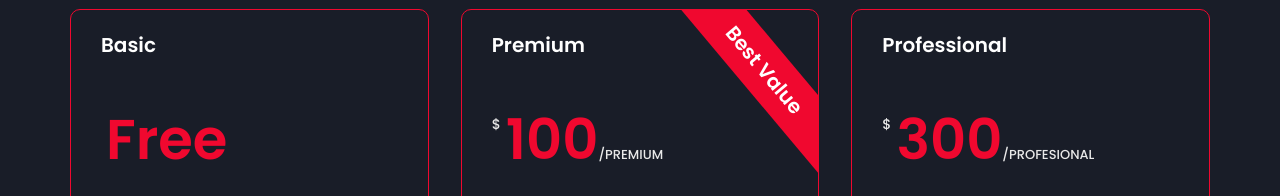
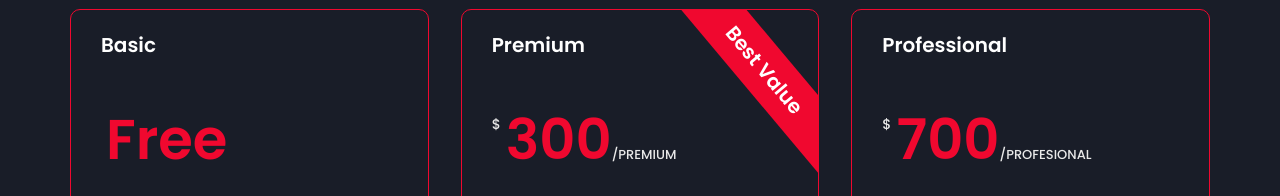
Before and after one commit to reyhanlubis/Reyhan-Studio.com, a plain HTML site: page index.html in a window 1280 px wide. Shown: the part 1980-2176 px from the top of the page. Drawn offline with nearby package versions, Linux system fonts and the light colour scheme; a web font is replaced by a local one.

Commit message:
Update index.html
Signed-off-by: reyhanlubis <muhammadreyhanlubis4@gmail.com>

```diff
--- a/index.html
+++ b/index.html
@@ -242,7 +242,7 @@
 
           <div class="pricing-price">
             <span class="currency">$</span>
-            <span class="price">100</span>
+            <span class="price">300</span>
             <span class="period">/Premium</span>
           </div>
 
@@ -286,7 +286,7 @@
 
           <div class="pricing-price">
             <span class="currency">$</span>
-            <span class="price">300</span>
+            <span class="price">700</span>
             <span class="period">/profesional</span>
           </div>
 
```
